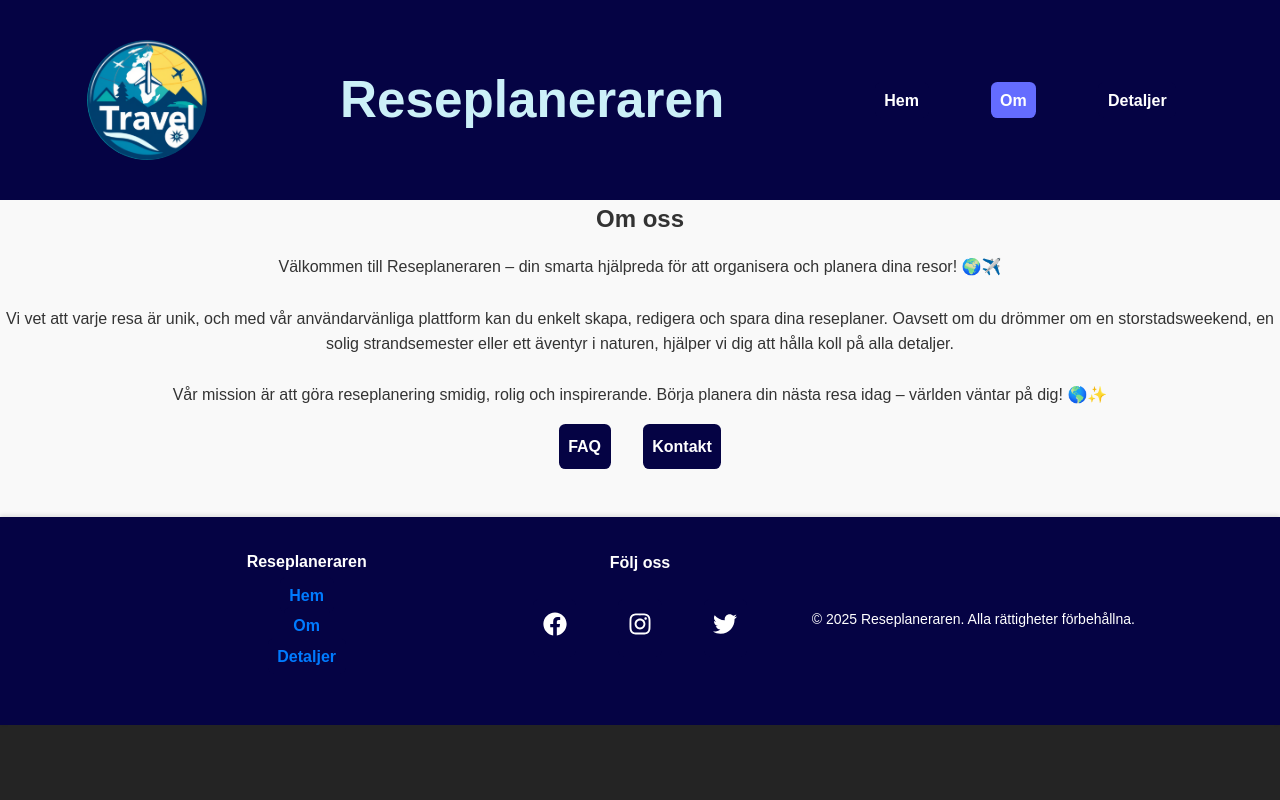
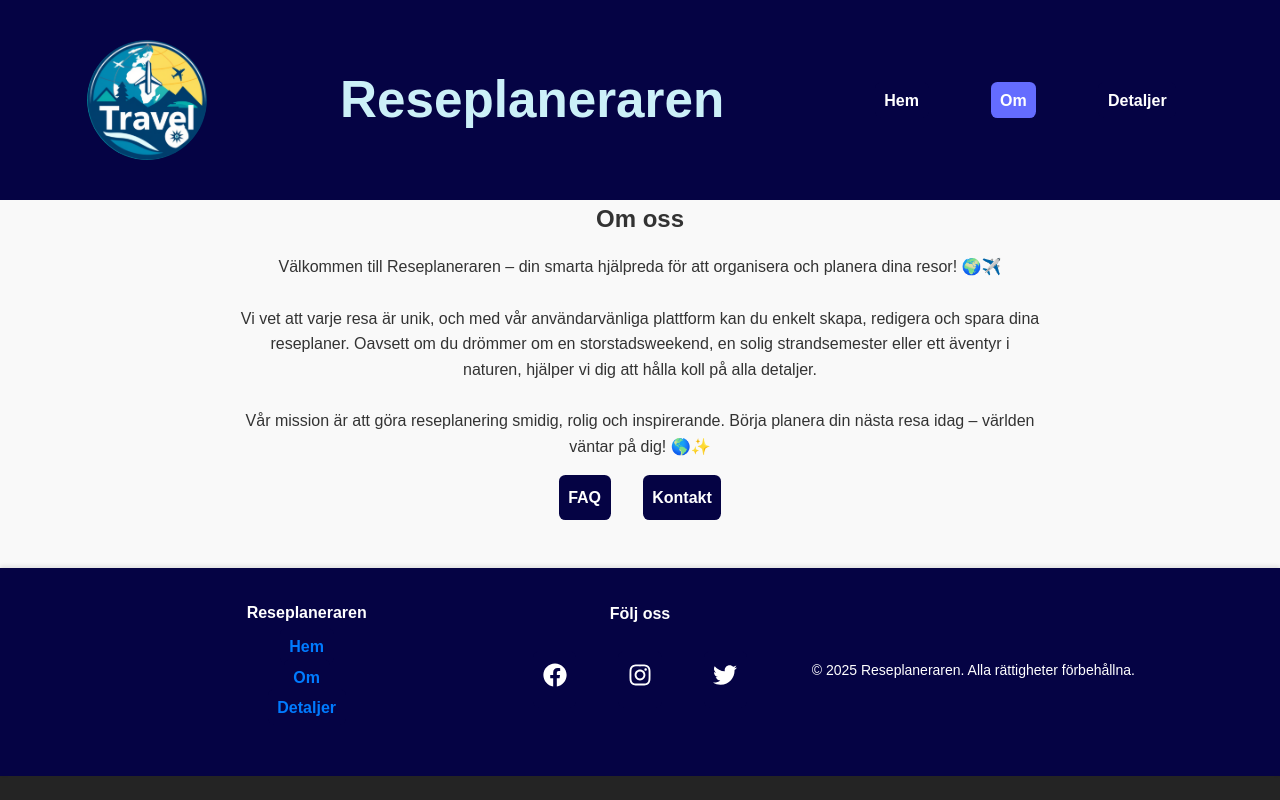
Before and after one commit to Team-Umea/Nuggets.Reseplanerare, a React (Vite) app in the folder nuggetsplanner/: page /about in a window 1280 px wide. Built offline with nearby package versions, Linux system fonts and the light colour scheme.

Commit message:
removed unnecessary import, maxwidth on about paragraph

```diff
--- a/nuggetsplanner/src/components/travelform/TravelForm.jsx
+++ b/nuggetsplanner/src/components/travelform/TravelForm.jsx
@@ -3,7 +3,6 @@ import DateInput from "./DateInput";
 import { useState } from "react";
 import { fetchWeatherApi } from "../../api/Api";
 import { fetchPictureApi } from "../../api/Api";
-import { Loader } from "rizzui";
 import '../../styles/TravelForm.css'
 
 const getPictureUrl = (pictureData) => {
--- a/nuggetsplanner/src/pages/About.jsx
+++ b/nuggetsplanner/src/pages/About.jsx
@@ -4,7 +4,7 @@ function AboutPage() {
     return (
         <>
         <h2>Om oss</h2>
-        <p>Välkommen till Reseplaneraren – din smarta hjälpreda för att organisera och planera dina resor! 🌍✈️
+        <p className="about-p">Välkommen till Reseplaneraren – din smarta hjälpreda för att organisera och planera dina resor! 🌍✈️
 <br /><br />
 Vi vet att varje resa är unik, och med vår användarvänliga plattform kan du enkelt skapa, redigera och spara dina reseplaner. Oavsett om du drömmer om en storstadsweekend, en solig strandsemester eller ett äventyr i naturen, hjälper vi dig att hålla koll på alla detaljer.
 <br /><br />
--- a/nuggetsplanner/src/styles/App.css
+++ b/nuggetsplanner/src/styles/App.css
@@ -55,6 +55,10 @@ h2 {
   margin-bottom: 1rem;
 }
 
+.about-p {
+   max-width: 800px;
+}
+
 /*Form*/
 form {
   display: flex;
```
